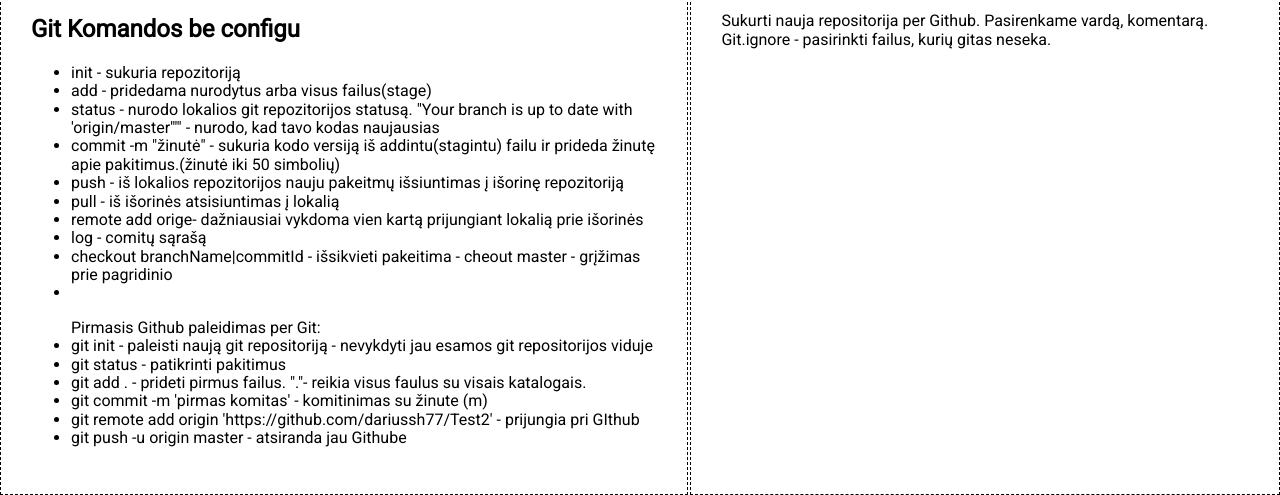
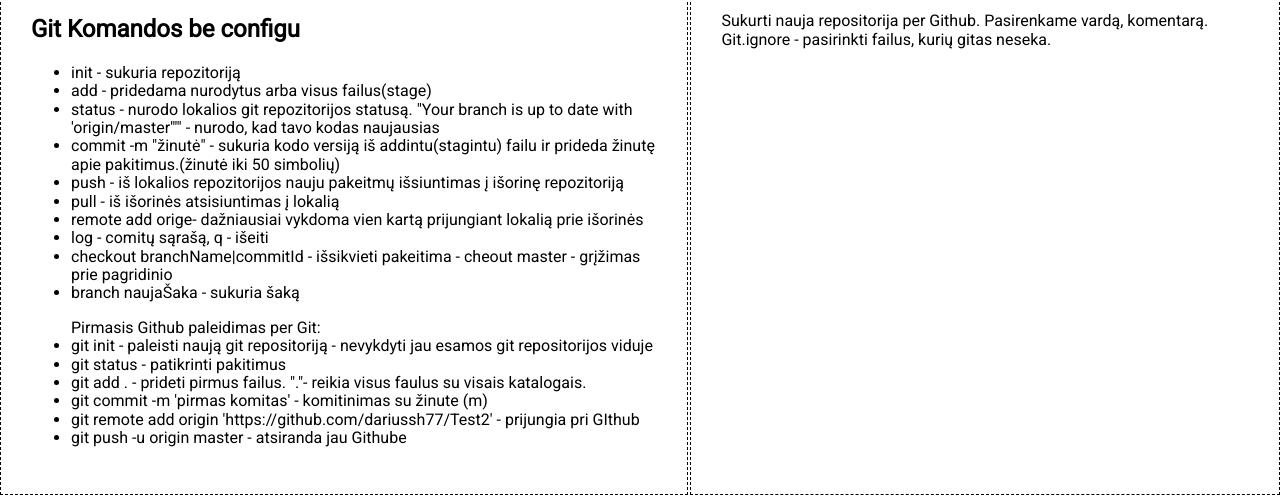
Before and after one commit to dariussh77/Test2, a plain HTML site: page Pamoka 41 - Git ir Github įžanga/index.html in a window 1280 px wide. Shown: the part 398-893 px from the top of the page. Drawn offline with nearby package versions, Linux system fonts and the light colour scheme.

Commit message:
checkoutas

```diff
--- a/Pamoka 41 - Git ir Github įžanga/index.html
+++ b/Pamoka 41 - Git ir Github įžanga/index.html
@@ -32,9 +32,9 @@
                 <li>push - iš lokalios repozitorijos nauju pakeitmų išsiuntimas į išorinę repozitoriją</li>
                 <li>pull - iš išorinės atsisiuntimas į lokalią</li>
                 <li>remote add orige-  dažniausiai vykdoma vien kartą prijungiant  lokalią prie išorinės</li>
-                <li>log - comitų sąrašą</li>
+                <li>log - comitų sąrašą, q - išeiti</li>
                 <li>checkout branchName|commitId - išsikvieti pakeitima - cheout master - grįžimas prie pagridinio</li>
-                <li></li>
+                <li>branch naujaŠaka - sukuria šaką</li>
             </ul>
 
             <ul>Pirmasis Github paleidimas per Git:
```
